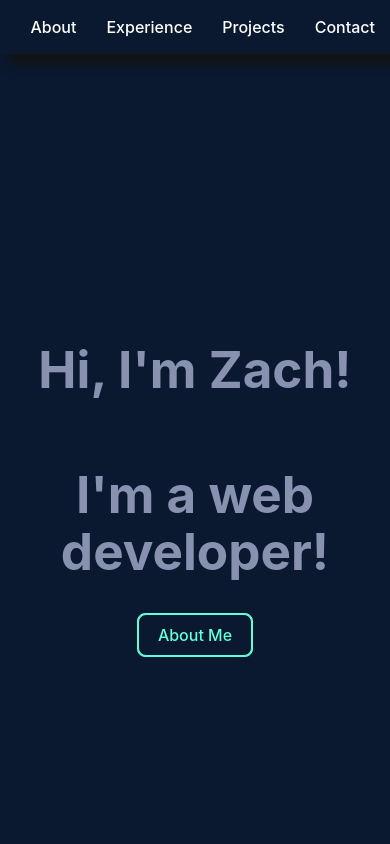
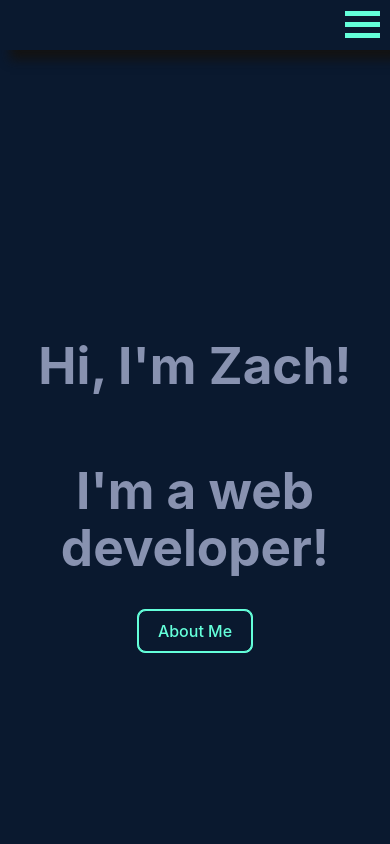
Before and after one commit to Zachary-Kiz/personalWebsiteV1, a React (Vite) app: page / in a window 390 px wide. Shown: the top 844 px of the page. Built offline with nearby package versions, Linux system fonts and the light colour scheme; no server answers.

Commit message:
make navbar mobile friendly

```diff
--- /dev/null
+++ b/src/components/BurgerIcon/BurgerIcon.css
@@ -0,0 +1,22 @@
+.container {
+  display: inline-block;
+  cursor: pointer;
+}
+
+.bar1, .bar2, .bar3 {
+  width: 35px;
+  height: 5px;
+  background-color: var(--light-green);
+  margin: 6px 0;
+  transition: 0.4s;
+}
+
+.change .bar1 {
+  transform: translate(0, 11px) rotate(-45deg);
+}
+
+.change .bar2 {opacity: 0;}
+
+.change .bar3 {
+  transform: translate(0, -11px) rotate(45deg);
+}
--- /dev/null
+++ b/src/components/BurgerIcon/BurgerIcon.jsx
@@ -0,0 +1,21 @@
+import { useState } from 'react'
+import './BurgerIcon.css'
+
+const BurgerIcon = ({onClick}) => {
+
+    const [isBurger, setIsBurger] = useState(true)
+
+    const changeBurger = () => {
+        setIsBurger(prev => !prev)
+    }
+
+    return(
+        <div className={`container ${isBurger ? "" : "change"}`} onClick={() => {changeBurger(); onClick()}}>
+            <div class="bar1"></div>
+            <div class="bar2"></div>
+            <div class="bar3"></div>
+        </div>
+    )
+}
+
+export default BurgerIcon;
--- a/src/components/NavItem/NavItem.css
+++ b/src/components/NavItem/NavItem.css
@@ -1,12 +1,24 @@
-.navText {
+.navTextPc {
     margin: 15px;
     color: white;
     justify-content: center;
     transition: color 0.1s ease-in-out;
 }
 
-.navText:hover {
+.navTextPc:hover {
     color:#64ffda
+}
+
+.navTextMobile {
+    color: white;
+    padding: 15px;
+    background-color: var(--dark-blue);
+    transition: color 0.1s ease-in-out;
+    border-bottom: 1px solid black;
+}
+
+.navTextMobile:hover {
+    color : var(--light-green)
 }
 
 .navIcon {
--- a/src/components/NavItem/NavItem.jsx
+++ b/src/components/NavItem/NavItem.jsx
@@ -1,14 +1,14 @@
 import { Link } from 'react-scroll';
 import './NavItem.css'
 
-const NavItem = ({isIcon, text, icon}) => {
+const NavItem = ({isIcon, text, icon, isMobile}) => {
 
     return (
         <div>
 
         {!isIcon ?
             <Link to={text} offset={-100} smooth={true} duration={500}>
-                <div className="navText">{text}</div>
+                <div className={isMobile ? "navTextMobile" :"navTextPc"}>{text}</div>
             </Link>
             :
             <img className='navIcon' src={icon}/>}
--- a/src/components/Navbar/Navbar.css
+++ b/src/components/Navbar/Navbar.css
@@ -8,3 +8,27 @@
     justify-content: flex-end;
     box-shadow: 10px 10px 10px rgb(19, 19, 19);
 }
+
+.pcNav {
+    display: inherit;
+    flex-direction: row;
+}
+
+.mobileNav {
+    position: absolute;
+    display: flex;
+    flex-direction: column;
+    width: 100%;
+    text-align: center;
+    transform: translateY(-100%);
+    transition: 0.5s transform ease-in-out;
+}
+
+.visible {
+    transform: translateY(0);
+}
+
+.positionBurger {
+    margin-top: 5px;
+    margin-right: 10px;
+}
--- a/src/components/Navbar/Navbar.jsx
+++ b/src/components/Navbar/Navbar.jsx
@@ -1,14 +1,39 @@
+import { useEffect, useState } from "react"
 import NavItem from "../NavItem/NavItem"
 import './Navbar.css'
+import BurgerIcon from "../BurgerIcon/BurgerIcon";
 
 const Navbar = () => {
 
+    const [isMobile, setIsMobile] = useState(window.innerWidth <= 700);
+    const [isVisible, setIsVisible] = useState(false)
+
+    const viewMenu = () => {
+        setIsVisible(prev => !prev)
+    }
+
+    useEffect(() => {
+        const handleResize = () => setIsMobile(window.innerWidth <= 700);
+        window.addEventListener('resize', handleResize);
+        return () => window.removeEventListener('resize', handleResize);
+    }, []);
+
+    const navList = (
+        <div className={isMobile ? `mobileNav ${isVisible ? "visible" : ""}` :"pcNav"}>
+            <NavItem text="About" isMobile={isMobile}></NavItem>
+            <NavItem text="Experience" isMobile={isMobile}></NavItem>
+            <NavItem text="Projects" isMobile={isMobile}></NavItem>
+            <NavItem text="Contact" isMobile={isMobile}></NavItem>
+        </div>
+    )
+
     return (
-        <div className="navbar">
-            <NavItem text="About"></NavItem>
-            <NavItem text="Experience"></NavItem>
-            <NavItem text="Projects"></NavItem>
-            <NavItem text="Contact"></NavItem>
+        <div>
+            <div className="navbar">
+                {isMobile && <div className="positionBurger"><BurgerIcon onClick={viewMenu}></BurgerIcon></div>}
+                {!isMobile && navList}
+            </div>
+            {isMobile && navList}
         </div>
     )
 
--- a/src/index.css
+++ b/src/index.css
@@ -14,6 +14,8 @@
   -webkit-font-smoothing: antialiased;
   -moz-osx-font-smoothing: grayscale;
   overflow-x: hidden;
+  --light-green : #64ffda;
+  --dark-blue : rgb(2, 12, 27, 0.7);
 }
 
 body {
```
